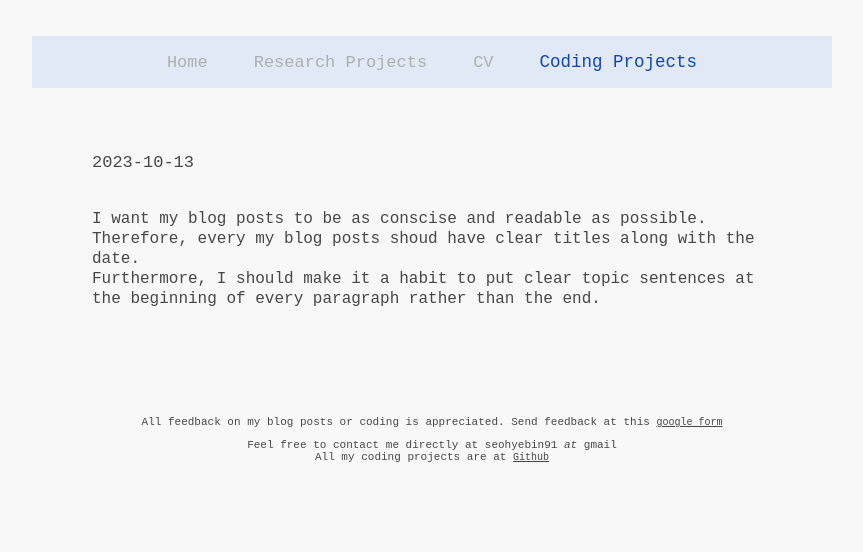
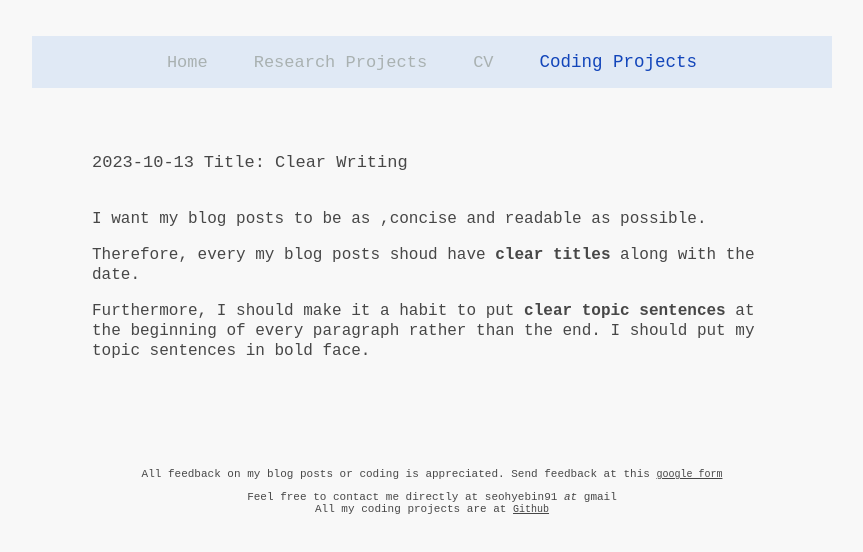
Before and after one commit to Chamomile-Cat/Personal-Website_Final, a plain HTML site: page Coding Projects/Documenting Progress/2023-10-13.html in a window 1280 px wide. Shown: the whole page, without its empty margins (208-1071 px from the left). Drawn offline with Linux system fonts and the light colour scheme.

Commit message:
Added title to most recent post.

```diff
--- a/Coding Projects/Documenting Progress/2023-10-13.html
+++ b/Coding Projects/Documenting Progress/2023-10-13.html
@@ -21,10 +21,11 @@
 
     <main>
       <a>2023-10-13</a>
+      <a>Title: Clear Writing</a>
       <p>
-        <br> I want my blog posts to be as conscise and readable as possible.<br>
-        Therefore, every my blog posts shoud have clear titles along with the date.<br>
-        Furthermore, I should make it a habit to put clear topic sentences at the beginning of every paragraph rather than the end.
+        <br> I want my blog posts to be as ,concise and readable as possible.<br> </p>
+        Therefore, every my blog posts shoud have <b>clear titles</b> along with the date.<br> </p>
+        Furthermore, I should make it a habit to put <b>clear topic sentences</b> at the beginning of every paragraph rather than the end. I should put my topic sentences in bold face.
       </p>
 
     </main>
```
